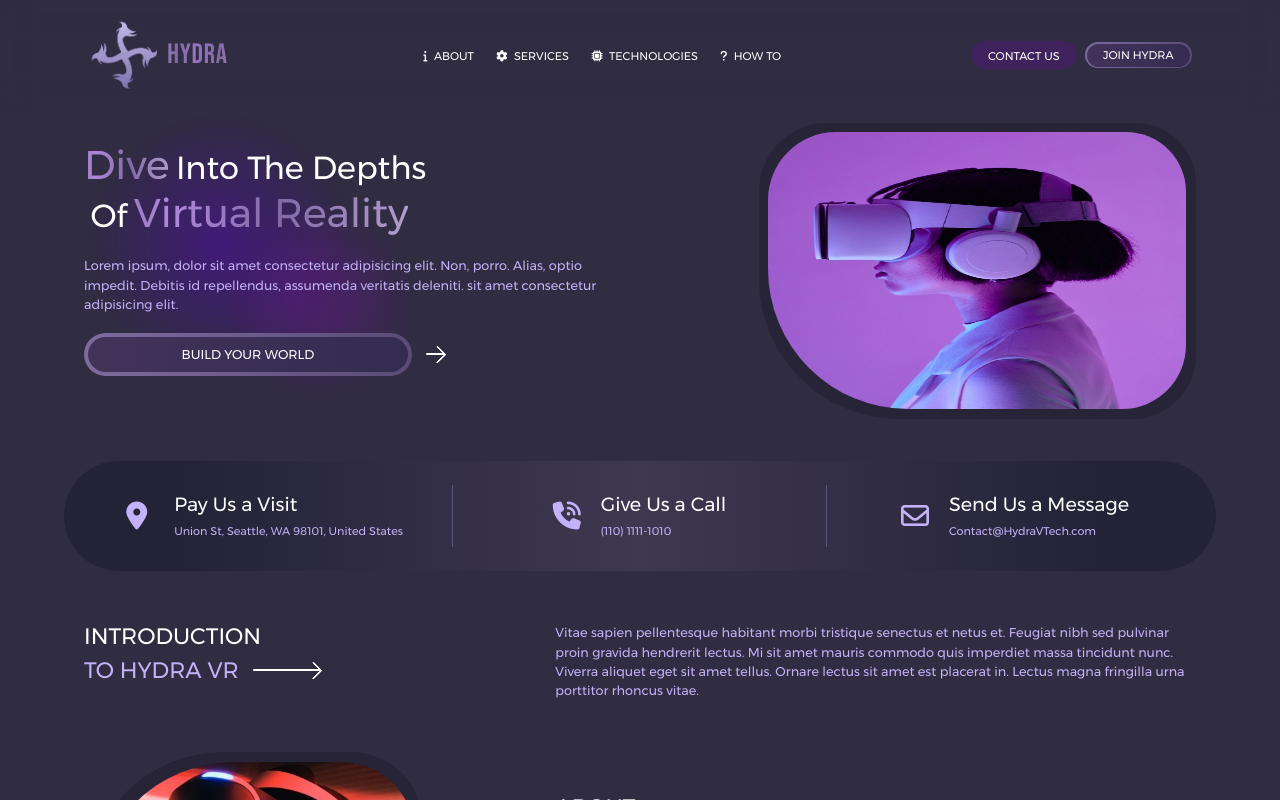
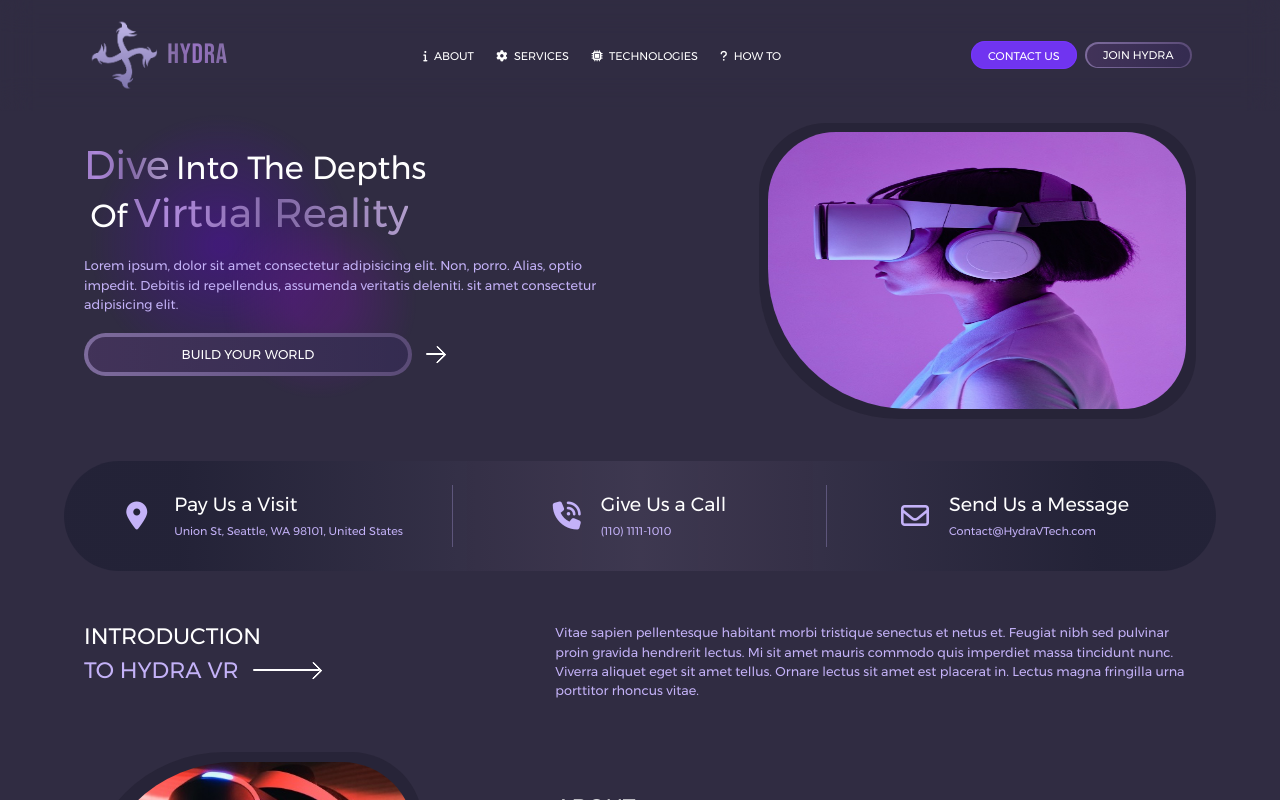
Before and after one commit to alinabizadeh1913/hydra, a React (Create React App) app: page / in a window 1280 px wide. In both pictures the pointer is over the link "CONTACT US". Shown: the top 800 px of the page. Built offline with nearby package versions, Linux system fonts and the light colour scheme.

Commit message:
change style

```diff
--- a/src/css/style.css
+++ b/src/css/style.css
@@ -170,8 +170,8 @@ h1, h2, h3, h4, h5, h6 {
   transition: 0.313s ease;
 }
 #navbar .navbar-inner .contact-join .contact:hover {
-  background-color: rgba(66, 35, 96, 0.9176470588);
-  border-color: rgba(66, 35, 96, 0.9176470588);
+  background-color: rgba(119, 54, 255, 0.9215686275);
+  border-color: rgba(119, 54, 255, 0.9215686275);
 }
 #navbar .navbar-inner .contact-join .contact button {
   color: #fff;
--- a/src/sass/style.scss
+++ b/src/sass/style.scss
@@ -226,8 +226,8 @@ $margin-padding-xl: 25px;
         border-radius: 50px;
         transition: 0.313s ease;
         &:hover{
-          background-color: #422360ea;
-          border-color: #422360ea;
+          background-color: #7736ffeb;
+          border-color: #7736ffeb;
         }
         button{
           color: $text-white;
```
